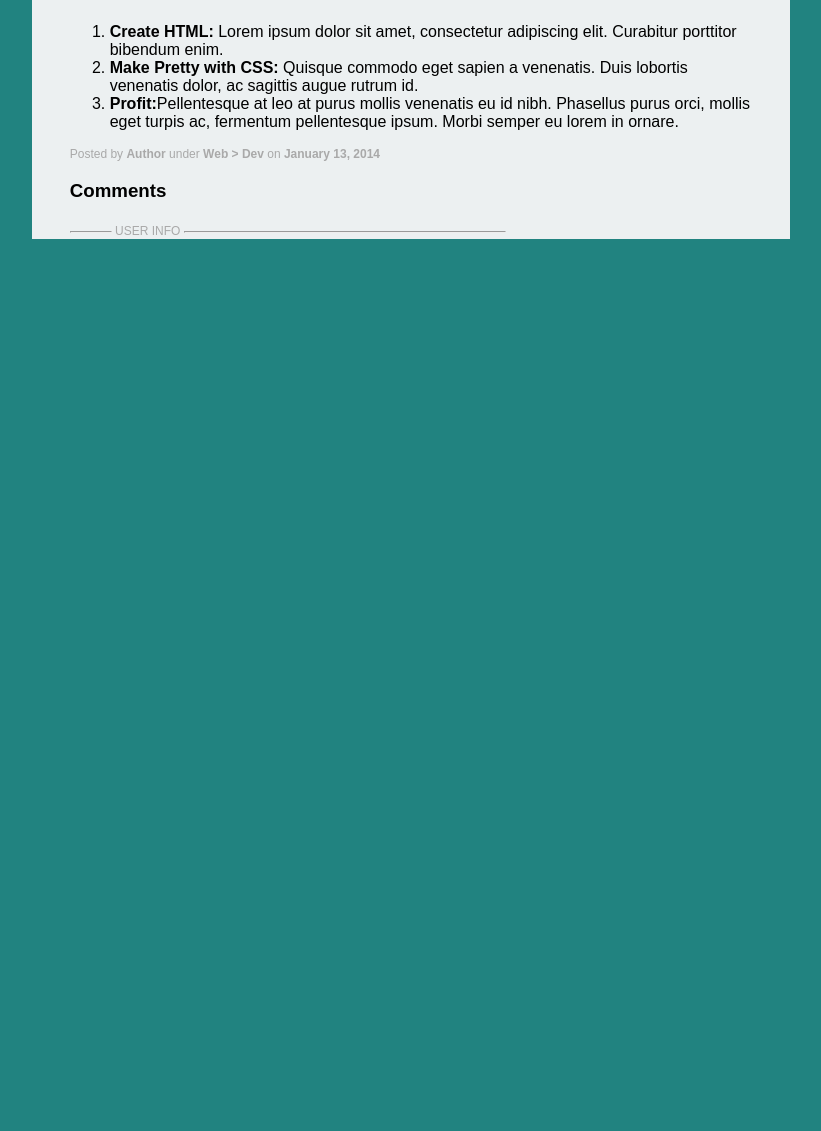
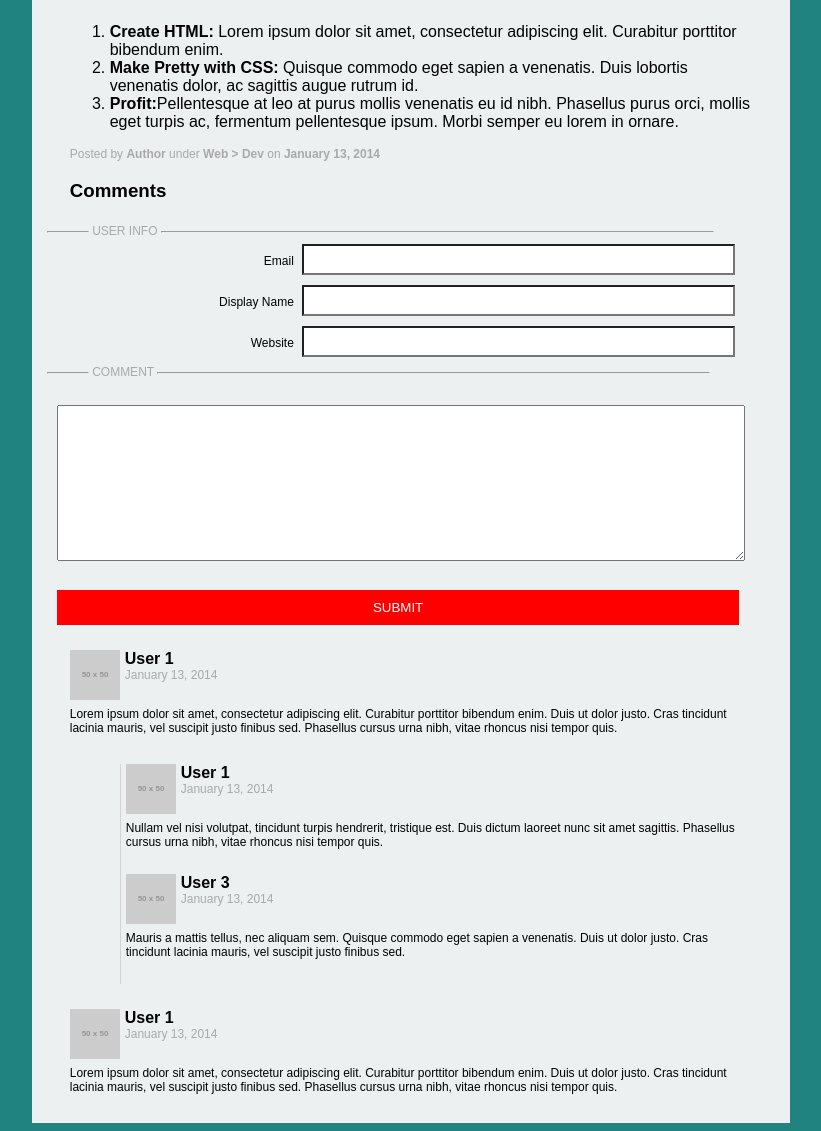
Before and after one commit to smokeyblues/week1-making-it--real, a plain HTML site: page index.html in a window 1280 px wide. Shown: the part 2287-3418 px from the top of the page, without its empty margins (229-1050 px from the left). Before the commit the page ends 2534 px from the top, so only its background shows below. Drawn offline with nearby package versions, Linux system fonts and the light colour scheme; placeholder pictures from the web are drawn by us.

Commit message:
I think I'm done with this exercise

```diff
--- a/index.html
+++ b/index.html
@@ -134,8 +134,56 @@
         </div>
         <div class="section-title">
           <h3>Comments</h3>
-          <div class="subtitle"><hr> user info <hr style="width: 300px;"></div>
         </div>
+          <div class="subtitle"><hr> user info <hr style="width: 70%;"></div>
+
+          <form action="#">
+            <div class="comment-form">
+              <div>
+                <label for="mail">Email</label>
+                <input type="email" id="mail" name="user_email" />
+              </div>
+              <div>
+                <label for="name">Display Name</label>
+                <input type="text" id="name" name="user_name" />
+              </div>
+              <div>
+                <label for="website">Website</label>
+                <input type="url" id="website" name="user_website" />
+              </div>
+            </div>
+              <div class="subtitle"><hr> COMMENT <hr style="width: 70%;"></div>
+            <div>
+              <textarea name="comment" class="center" id="comment-text-area" cols="50" rows="10"></textarea>
+            </div>
+            <div>
+              <button class="submit-button center">Submit</button>
+            </div>
+              <div class="center">
+                  <div class="comment">
+                      <img  class="top" src="http://placehold.it/50x50">
+                      <strong>User 1</strong>
+                      <p class="comment-date">January 13, 2014</p>
+                      <p class="comment-feed center">Lorem ipsum dolor sit amet, consectetur adipiscing elit. Curabitur porttitor bibendum enim. Duis ut dolor justo. Cras tincidunt lacinia mauris, vel suscipit justo finibus sed. Phasellus cursus urna nibh, vitae rhoncus nisi tempor quis.</p>
+                      <div class="comment-response-feed">
+                          <img  class=" comment top" src="http://placehold.it/50x50">
+                          <strong>User 1</strong>
+                          <p class="comment-date">January 13, 2014</p>
+                          <p>Nullam vel nisi volutpat, tincidunt turpis hendrerit, tristique est. Duis dictum laoreet nunc sit amet sagittis. Phasellus cursus urna nibh, vitae rhoncus nisi tempor quis.</p>
+                          <img  class=" comment top" src="http://placehold.it/50x50">
+                          <strong>User 3</strong>
+                          <p class="comment-date">January 13, 2014</p>
+                          <p>Mauris a mattis tellus, nec aliquam sem. Quisque commodo eget sapien a venenatis. Duis ut dolor justo. Cras tincidunt lacinia mauris, vel suscipit justo finibus sed.</p>
+                      </div>
+                  </div>
+                  <div class="comment">
+                      <img  class="top" src="http://placehold.it/50x50">
+                      <strong>User 1</strong>
+                      <p class="comment-date">January 13, 2014</p>
+                      <p class="comment-feed center">Lorem ipsum dolor sit amet, consectetur adipiscing elit. Curabitur porttitor bibendum enim. Duis ut dolor justo. Cras tincidunt lacinia mauris, vel suscipit justo finibus sed. Phasellus cursus urna nibh, vitae rhoncus nisi tempor quis.</p>
+                  </div>
+              </div>
+          </form>
       </div>
     </div>
   </body>
--- a/main.css
+++ b/main.css
@@ -167,6 +167,8 @@
     font-size: 0.75rem;
     display: inline;
     margin: auto;
+    text-align: center;
+    margin-left: 15px;
   }
 
   .subtitle hr {
@@ -174,7 +176,76 @@
     width: 20px;
     padding: 0px 10px 0px 10px;
     vertical-align: middle;
+    margin: auto;
   }
+
+/*   set media query @ 860px to fix issue with hr scaling */
+
+  .comment-form {
+    display: block;
+    text-align: right;
+    font-size: 0.75rem;
+    margin-right: 50px;
+    padding-right: 0px;
+  }
+
+  .comment-form input {
+    font-size: 1.05rem;
+    width: 60%;
+    height: 25px;
+    margin: 5px;
+    text-align: left;
+    box-shadow: inset 0 0.025px 0.05px black;
+  }
+
+    #comment-text-area {
+        width: 90%;
+        margin: 25px;
+    }
+
+    .center {
+        margin: auto;
+        width: 90%;
+    }
+
+    .top {
+        vertical-align: top;
+        float: left;
+        margin-right: 5px;
+    }
+
+    .submit-button {
+        margin-left: 25px;
+        margin-bottom: 25px;
+        background-color: red;
+        color: white;
+        border-style: none;
+        text-transform: uppercase;
+        padding: 10px;
+    }
+
+    .comment-feed {
+        display: inline-block;
+        margin-right: 25px;
+        overflow: hidden;
+    }
+
+    .comment p {
+        width: 100%;
+        font-size: 0.75rem;
+    }
+
+    .comment-date {
+        color: darkgray;
+        font-size: 0.75rem;
+    }
+
+    .comment-response-feed {
+        margin-left: 50px;
+        margin-bottom: 25px;
+        border-left: solid lightgray 1px;
+        padding-left: 5px;
+    }
 }
 
 
```
